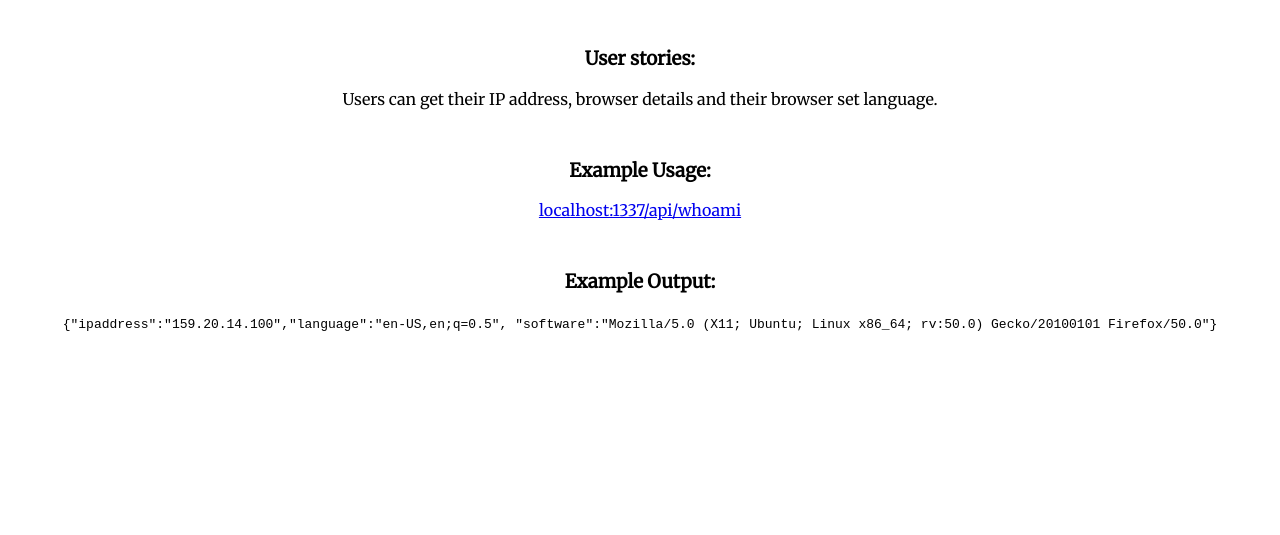
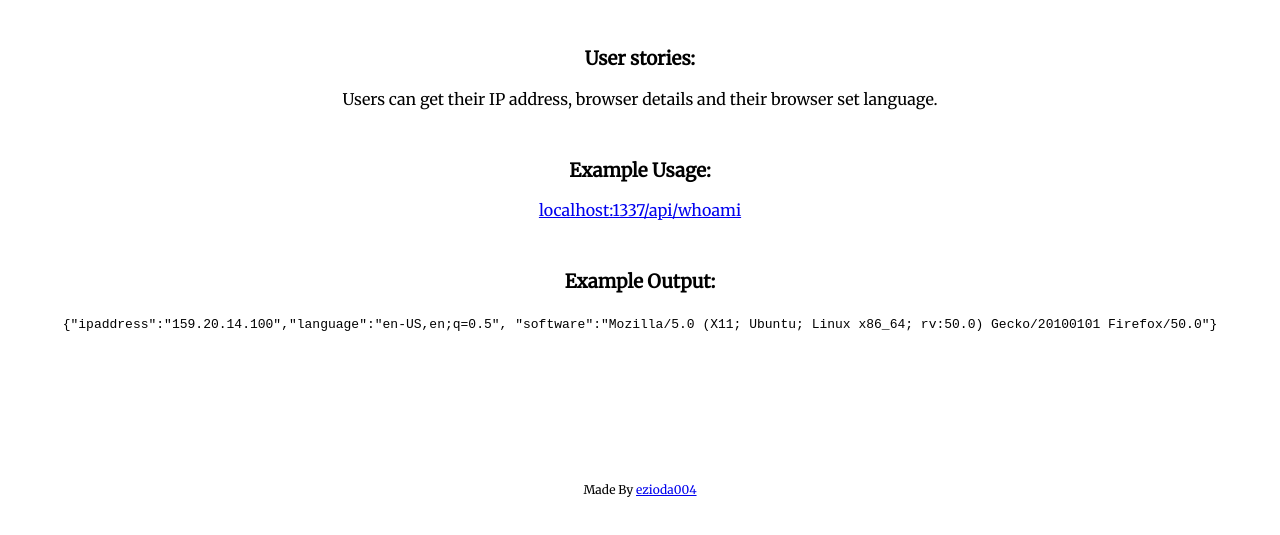
Before and after one commit to iamanandabhishek/Apis-and-Microservices-Projects, a website: page Request Header Parser Microservice/views/index.html in a window 1280 px wide. Shown: the part 93-628 px from the top of the page. Drawn offline with Linux system fonts and the light colour scheme; files that its build step writes are made by us from their sources.

Commit message:
feat: added footer

```diff
--- a/Request Header Parser Microservice/public/style.css
+++ b/Request Header Parser Microservice/public/style.css
@@ -3,7 +3,13 @@ body {
     font-family: 'Merriweather', serif;
 }
 
-main, section, h1 {
+main, section, footer, h1 {
     text-align: center;
     margin: 50px;
 }
+
+footer {
+    position: relative;
+    top: 100px;
+    font-size: 0.75em;
+}
--- a/Request Header Parser Microservice/views/index.html
+++ b/Request Header Parser Microservice/views/index.html
@@ -27,6 +27,7 @@
             </code>
         </p>
     </section>
+    <footer>Made By <a href="https://github.com/ezioda004">ezioda004</a></footer>
 </body>
 
 </html>
```
